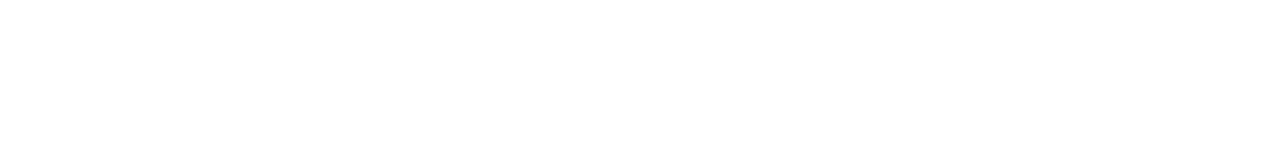
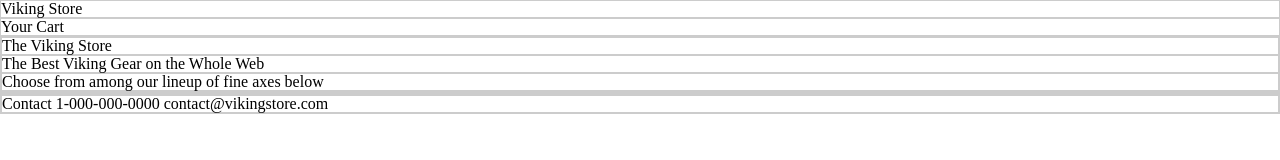
Before and after one commit to philipcolejohnson/viking_store_homepage, a plain HTML site: page index.html in a window 1280 px wide. Drawn offline with Linux system fonts and the light colour scheme.

Commit message:
adds the rest of the files

```diff
--- /dev/null
+++ b/assets/css/main.css
@@ -0,0 +1,12 @@
+/*****************************
+
+Body
+
+*****************************/
+nav,
+footer,
+header,
+section,
+div {
+  border: 1px solid #ccc;
+}
--- a/index.html
+++ b/index.html
@@ -2,10 +2,44 @@
 <html>
 <head>
   <title>The Viking Store</title>
-  <link rel="stylesheet" type="text/css" href="reset.css">
-  <link rel="stylesheet" type="text/css" href="main.css">
+  <link rel="stylesheet" type="text/css" href="assets/css/reset.css">
+  <link rel="stylesheet" type="text/css" href="assets/css/main.css">
 </head>
 <body>
 
+<nav>
+  Viking Store
+  <div></div>
+  Your Cart
+</nav>
+
+<header>
+  <div class="logo">
+    The Viking Store
+  </div>
+
+  <div>
+    The Best Viking Gear on the Whole Web
+  </div>
+
+  <div>
+    Choose from among our lineup of fine axes below
+  </div>
+</header>
+
+<section>
+
+</section>
+
+<footer>
+  <div class="contact-container">
+    Contact
+    1-000-000-0000
+    contact@vikingstore.com
+  </div>
+</footer>
+
+
+
 </body>
 </html>
```
Also changed, not shown: assets/css/reset.css (renamed from reset.css), assets/images/axe_cunning_cutter_small.jpg (added), assets/images/axe_dainty_daisy_small.jpg (added), assets/images/axe_double_trouble_small.jpg (added), assets/images/axe_kingmaker_small.jpg (added), assets/images/axe_silent_night_small.jpg (added), assets/images/axe_whispering_wind_small.jpg (added), assets/images/email_white.png (renamed from email_white.png), assets/images/icon_empty_cart.png (renamed from icon_empty_cart.png), assets/images/icon_phone_white.png (renamed from icon_phone_white.png), assets/images/viking_ship_background_medium.jpg (added), main.css (deleted), 2 other files.
